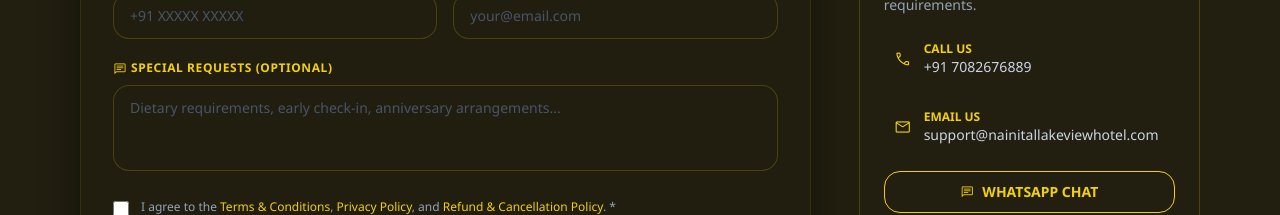
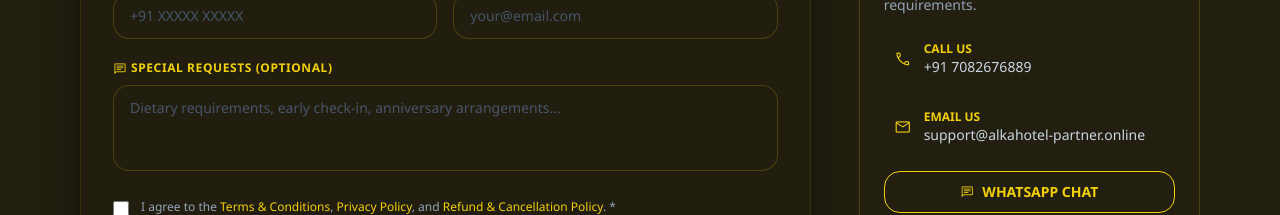
Before and after one commit to sumitkumards07/nanital, a React (Vite) app: page /booking in a window 1280 px wide. Shown: the part 1000-1215 px from the top of the page. Built offline with nearby package versions, Linux system fonts and the light colour scheme.

Commit message:
fix(contact): update email address to support@alkahotel-partner.online globally

```diff
--- a/index.html
+++ b/index.html
@@ -49,7 +49,7 @@
 
         <h3>Contact Information</h3>
         <p>Phone: +91 7082676889</p>
-        <p>Email: support@nainitallakeviewhotel.com</p>
+        <p>Email: support@alkahotel-partner.online</p>
         <address>First Floor, Sharma Complex, The Mall, Nainital, UK 263001</address>
 
         <h3>Legal Links</h3>
--- a/src/components/Footer.jsx
+++ b/src/components/Footer.jsx
@@ -74,7 +74,7 @@ export default function Footer() {
               { icon: 'camera_alt',   href: 'https://instagram.com',   label: 'Instagram' },
               { icon: 'call',         href: 'tel:+917082676889',             label: 'Call' },
               { icon: 'chat',         href: 'https://wa.me/917082676889',    label: 'WhatsApp' },
-              { icon: 'mail',         href: 'mailto:support@nainitallakeviewhotel.com', label: 'Email' },
+              { icon: 'mail',         href: 'mailto:support@alkahotel-partner.online', label: 'Email' },
             ].map((s) => (
               <a
                 key={s.label}
@@ -130,7 +130,7 @@ export default function Footer() {
           <div className="space-y-4">
             {[
               { icon: 'call',        label: 'Phone',   value: '+91 7082676889',             href: 'tel:+917082676889' },
-              { icon: 'mail',        label: 'Email',   value: 'support@nainitallakeviewhotel.com', href: 'mailto:support@nainitallakeviewhotel.com' },
+              { icon: 'mail',        label: 'Email',   value: 'support@alkahotel-partner.online', href: 'mailto:support@alkahotel-partner.online' },
               { icon: 'location_on', label: 'Agency Address', value: 'First Floor, Sharma Complex,\nThe Mall, Nainital, UK 263001', href: null },
             ].map((c) => (
               <div key={c.label} className="flex items-start gap-3">
--- a/src/pages/Booking.jsx
+++ b/src/pages/Booking.jsx
@@ -62,7 +62,7 @@ export default function Booking() {
               <h3 className="font-display text-lg text-slate-100 font-bold mb-3">Concierge Desk</h3>
               <p className="font-sans text-slate-400 text-sm mb-4">Available 24/7 for your personalized requirements.</p>
               <div className="space-y-3">
-                {[{icon:'call',label:'Call Us',val:'+91 7082676889',href:'tel:+917082676889'},{icon:'mail',label:'Email Us',val:'support@nainitallakeviewhotel.com',href:'mailto:support@nainitallakeviewhotel.com'}].map(c => (
+                {[{icon:'call',label:'Call Us',val:'+91 7082676889',href:'tel:+917082676889'},{icon:'mail',label:'Email Us',val:'support@alkahotel-partner.online',href:'mailto:support@alkahotel-partner.online'}].map(c => (
                   <a key={c.label} href={c.href} className="flex items-center gap-3 p-2.5 rounded-lg hover:bg-primary/5 transition-colors group">
                     <span className="material-symbols-outlined text-primary text-lg">{c.icon}</span>
                     <div>
--- a/src/pages/Contact.jsx
+++ b/src/pages/Contact.jsx
@@ -18,7 +18,7 @@ export default function Contact() {
 
   const contactCards = [
     {icon:'call',        title:'Phone',    val:'+91 7082676889',               href:'tel:+917082676889',   sub:'Tap to call'},
-    {icon:'mail',        title:'Email',    val:'support@nainitallakeviewhotel.com',   href:'mailto:support@nainitallakeviewhotel.com', sub:'Send email'},
+    {icon:'mail',        title:'Email',    val:'support@alkahotel-partner.online',   href:'mailto:support@alkahotel-partner.online', sub:'Send email'},
     {icon:'location_on', title:'Agency Address',  val:'First Floor, Sharma Complex\nThe Mall, Nainital, UK 263001', href:null, sub:null},
     {icon:'chat',        title:'WhatsApp', val:'Chat instantly with our team', href:'https://wa.me/917082676889', sub:'Open WhatsApp'},
   ]
@@ -122,7 +122,7 @@ export default function Contact() {
               <div className="bg-dark/40 border border-primary/10 rounded-xl p-6">
                 <h3 className="font-display text-xl text-slate-100 font-bold mb-4">Connect with Us</h3>
                 <div className="grid grid-cols-3 gap-3">
-                  {[{icon:'call',label:'Call',href:'tel:+917082676889',bg:'bg-blue-600'},{icon:'chat',label:'WhatsApp',href:'https://wa.me/917082676889',bg:'bg-green-600'},{icon:'camera_alt',label:'Instagram',href:'https://instagram.com',bg:'bg-pink-600'},{icon:'share',label:'Facebook',href:'https://facebook.com',bg:'bg-blue-800'},{icon:'mail',label:'Email',href:'mailto:support@nainitallakeviewhotel.com',bg:'bg-red-600'}].map(s => (
+                  {[{icon:'call',label:'Call',href:'tel:+917082676889',bg:'bg-blue-600'},{icon:'chat',label:'WhatsApp',href:'https://wa.me/917082676889',bg:'bg-green-600'},{icon:'camera_alt',label:'Instagram',href:'https://instagram.com',bg:'bg-pink-600'},{icon:'share',label:'Facebook',href:'https://facebook.com',bg:'bg-blue-800'},{icon:'mail',label:'Email',href:'mailto:support@alkahotel-partner.online',bg:'bg-red-600'}].map(s => (
                     <a key={s.label} href={s.href} target={s.href.startsWith('http')?'_blank':undefined} rel="noopener noreferrer"
                       className={`${s.bg} text-white rounded-xl p-3 flex flex-col items-center gap-1 hover:opacity-90 transition-opacity`}>
                       <span className="material-symbols-outlined text-xl">{s.icon}</span>
--- a/src/pages/Policies.jsx
+++ b/src/pages/Policies.jsx
@@ -82,7 +82,7 @@ export default function Policies() {
           <motion.div initial={{opacity:0}} whileInView={{opacity:1}} viewport={{once:true}} className="mt-10 text-center">
             <p className="font-sans text-slate-500 text-xs">Last updated: January 2025. Policies subject to change — please verify before your visit.</p>
             <p className="font-sans text-slate-500 text-xs mt-1">
-              Queries: <a href="mailto:support@nainitallakeviewhotel.com" className="text-primary hover:underline">support@nainitallakeviewhotel.com</a> ·{' '}
+              Queries: <a href="mailto:support@alkahotel-partner.online" className="text-primary hover:underline">support@alkahotel-partner.online</a> ·{' '}
               <a href="tel:+917082676889" className="text-primary hover:underline">+91 7082676889</a>
             </p>
           </motion.div>
--- a/src/pages/PrivacyPolicy.jsx
+++ b/src/pages/PrivacyPolicy.jsx
@@ -51,7 +51,7 @@ export default function PrivacyPolicy() {
           <p>We implement industry-standard security measures to protect your data from unauthorized access, alteration, or disclosure. However, please note that no method of transmission over the internet or mobile network is 100% secure.</p>
 
           <h2 className="text-xl font-display font-bold text-slate-100 mt-10 mb-4 uppercase tracking-wide border-b border-primary/20 pb-2">6. Contact Us</h2>
-          <p>If you have any questions about our Privacy Policy or want to request the deletion of your data, please contact us at <a href="mailto:support@nainitallakeviewhotel.com" className="text-primary">support@nainitallakeviewhotel.com</a>.</p>
+          <p>If you have any questions about our Privacy Policy or want to request the deletion of your data, please contact us at <a href="mailto:support@alkahotel-partner.online" className="text-primary">support@alkahotel-partner.online</a>.</p>
         </div>
       </section>
     </div>
```
